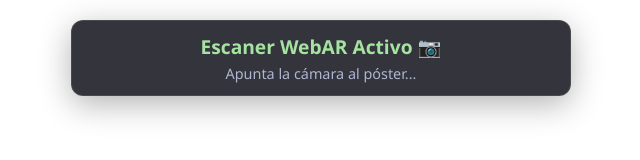
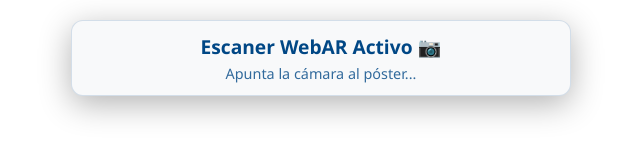
Before and after one commit to 21Rulo/ar, a website: page proyecto-ar-marcadores/index.html in a window 1280 px wide. Shown: the whole page, without its empty margins (319-959 px from the left). Drawn offline with Linux system fonts and the light colour scheme.

Commit message:
Refactor UI styles in style.css for improved consistency and readability

```diff
--- a/proyecto-ar-marcadores/style.css
+++ b/proyecto-ar-marcadores/style.css
@@ -2,6 +2,8 @@
     /* Colores de la institución: cambia estos valores para personalizar la UI */
     --brand-primary: #a6e3a1;
     --brand-text: #cdd6f4;
+    --light: #f8f9fa;
+    --polytech-blue: #004785;
 }
 
 body {
@@ -18,12 +20,11 @@ body {
     transform: translateX(-50%);
     z-index: 999;
     /* Asegura que flote sobre la cámara */
-    background: rgba(17, 17, 27, 0.85);
-    backdrop-filter: blur(8px);
-    color: #cdd6f4;
+    background: var(--light);
+    color: var(--polytech-blue);
     padding: 12px 24px;
     border-radius: 12px;
-    border: 1px solid rgba(255, 255, 255, 0.1);
+    border: 1px solid rgba(0, 71, 133, 0.15);
     text-align: center;
     box-shadow: 0 8px 32px rgba(0, 0, 0, 0.3);
     pointer-events: none;
@@ -35,7 +36,7 @@ body {
 #ui-overlay h1 {
     font-size: 1.2rem;
     margin: 0 0 4px 0;
-    color: #a6e3a1;
+    color: var(--polytech-blue);
 }
 
 #ui-overlay p {
```
